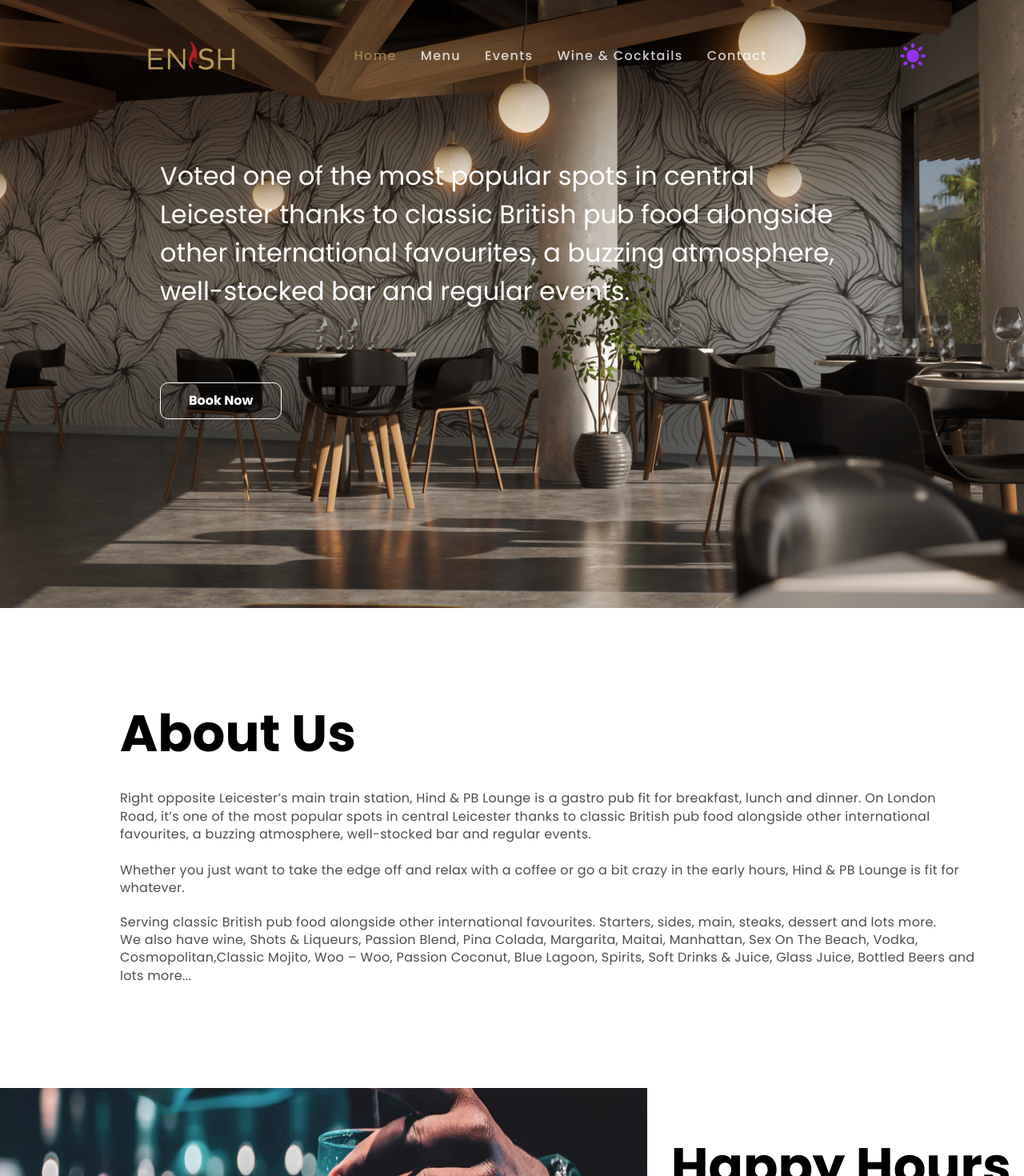
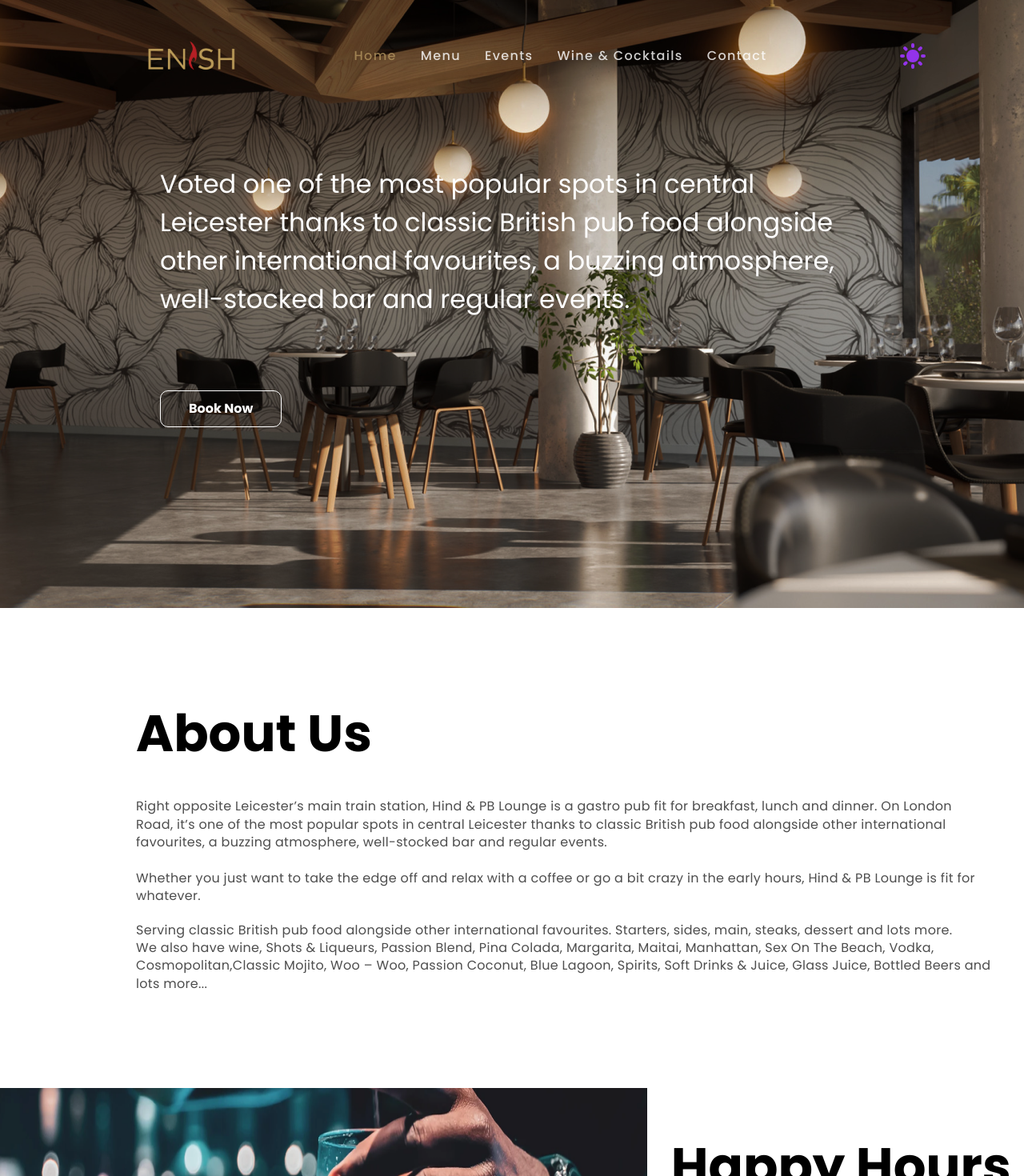
Before and after one commit to MahdiHasan943/next.js-new-restraurent-website, a Next.js app: page / in a window 1280 px wide. Shown: the top 1470 px of the page at 80% size. Built offline with nearby package versions, Linux system fonts and the light colour scheme.

Commit message:
change some design

```diff
--- a/src/pages/index.js
+++ b/src/pages/index.js
@@ -24,7 +24,7 @@ export default function Home() {
       {/* 1 */}
       <div className="overflow-hidden  heroBg flex h-[800px] justify-start items-center">
         <div className="py-[50px] px-4 sm:px-0 sm:pl-[50px] lg:pl-[120px] xl:pl-[200px]">
-          <p className="MainHeroText text-[22px]  leading-[32px]  sm:text-[25px]  sm:leading-[36px]   lg:leading-[48px] lg:text-[32px] ">
+          <p className="MainHeroText mt-[20px]  text-[22px]  leading-[32px]  sm:text-[25px]  sm:leading-[36px]   lg:leading-[48px] lg:text-[32px] ">
             Voted one of the most popular spots in central <br /> Leicester
             thanks to classic British pub food alongside <br /> other
             international favourites, a buzzing atmosphere, <br /> well-stocked
@@ -35,12 +35,12 @@ export default function Home() {
         </div>
       </div>
       {/* 2 */}
-      <div className="py-[80px] sm:h-[600px] flex items-center px-6  sm:px-0 sm:pl-[50px] lg:pl-[100px] xl:pl-[150px]">
+      <div className="py-[80px] sm:h-[600px] flex items-center px-6  sm:px-0 sm:pl-[50px] lg:pl-[100px] xl:pl-[170px]">
         <div className="">
-          <h1 className="AboutUs dark:text-white text-black">About Us</h1>
+          <h1 className="AboutUs  dark:text-white py-4 text-black">About Us</h1>
 
           <div className="">
-            <p className="AboutP dark:text-white text-[#4d4d4d]">
+            <p className="AboutP  dark:text-white text-[#4d4d4d]">
               <br className="hidden sm:block" />
               Right opposite Leicester’s main train station, Hind & PB Lounge is
               a gastro pub fit for breakfast, lunch and dinner. On London{" "}
```
